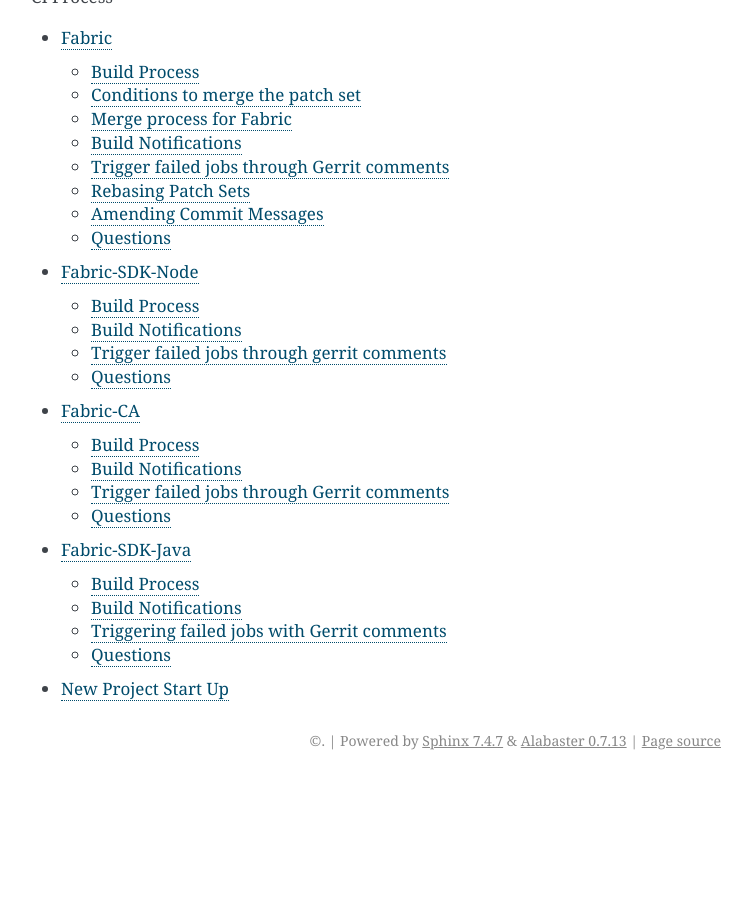
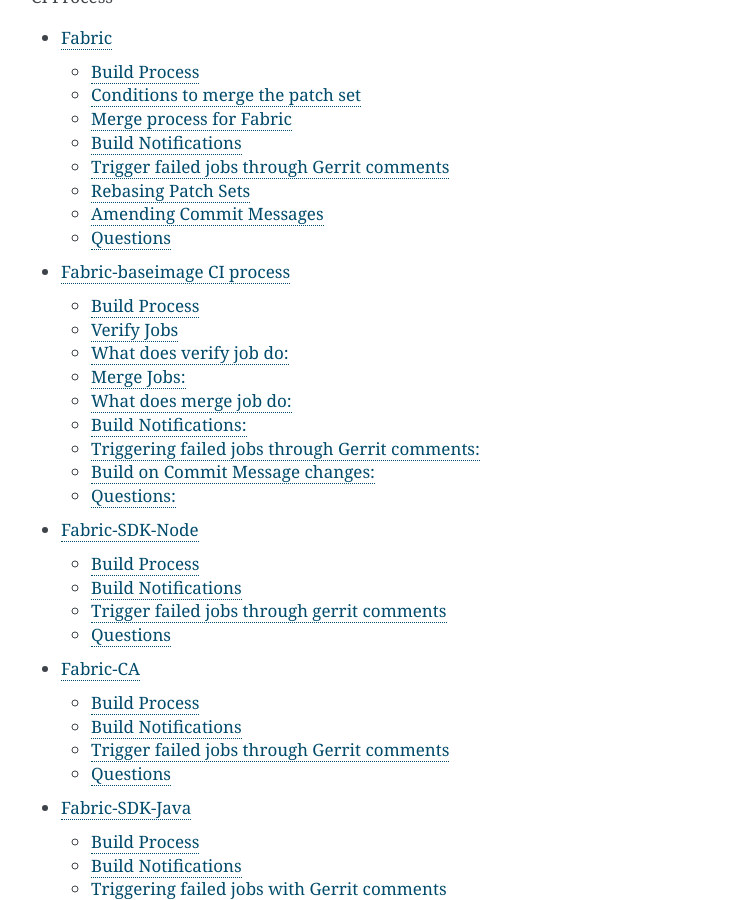
Before and after one commit to hyperledger-archives/ci-management, a Sphinx documentation site: the page built from docs/index.rst, in a window 1280 px wide and 900 px high, scrolled down 2819 px. Shown: the whole window, without its empty margins (389-1141 px from the left). Built offline with Sphinx 7.4.7, drawn with Linux system fonts in a browser that asks for light colours; before the commit the page ends 3599 px from its top, so only the background shows below that; some of the changed lines change nothing that is shown.

Commit message:
Baseimage CI process documentation
Change-Id: I6ccc9368cb4c2ffcea7a987f1e0dccb423422308
Signed-off-by: vijaypunugubati <vijaypunugubati@gmail.com>

`````diff
--- a/docs/index.rst
+++ b/docs/index.rst
@@ -104,6 +104,7 @@
    :caption: CI Process
 
    source/fabric_ci_process
+   source/fabric_baseimage
    source/fabric_sdk_node_process
    source/fabric_ca_process
    source/fabric_sdk_java_process
--- /dev/null
+++ b/docs/source/fabric_baseimage.rst
@@ -0,0 +1,126 @@
+Fabric-baseimage CI process
+===========================
+
+This document explain the CI process for the **fabric-baseimage** repository. The
+following advances clarifies the execution process when a patch set is submitted to the Fabric
+-baseimage repository.
+
+At whatever point a patch set is submitted to the fabric-baseimage repository, Jenkins
+triggers the CI build process to test and validate the patch set. The fabric-baseimage
+CI **verify and merge** jobs are configured to test patch set in the
+jenkins environment.
+
+The Hyperledger Fabric (and associated) projects utilize various tools
+and workflows for continuous integration. Fabric-baseimage CI is
+currently utilizing the following revisions in the **Master** branch.
+
+**Master:**
+
+-  GO version:(e.g. v1.11.1)
+   https://github.com/hyperledger/fabric-baseimage/blob/master/scripts/common/setup.sh
+
+-  NODE version: 8.11.3
+
+If you are interested to know more details about fabric-baseimage CI process, Please click the link
+: `fabric-baseimage <https://jenkins.hyperledger.org/view/fabric-baseimage/>`__,
+
+We create JJBs (Jenkins Job Builder files) in YAML format to configure Jenkins jobs. <https://github.com/hyperledger/ci-management/tree/master/jjb/fabric-baseimage/>`__
+JJBs have a adaptable templating framework, so making numerous jobs with a common
+configuration is direct. You can find more insights regarding Jenkins Job
+Builder on `the JJB webpage <https://docs.openstack.org/infra/jenkins-job-builder/>`__.
+
+Build Process
+^^^^^^^^^^^^^^
+At the point when a patch set is submitted to the `Fabric-baseimage <https://jenkins.hyperledger.org/view/fabric-baseimage/>`__
+repository, the Hyperledger Community CI server (Jenkins) triggers **Verify**
+jobs on **x86_64 and s390x** platforms using the patch set’s parent commit which may or may
+not be the latest commit on **fabric-baseimage**. Let's see what we do in verify jobs.
+
+Verify Jobs
+^^^^^^^^^^^^
+Jenkins trigger below two jobs on patch set submission.
+-  `fabric-baseimage-verify-docker-x86_64 <https://jenkins.hyperledger.org/view/fabric-baseimage/job/fabric-baseimage-verify-docker-x86_64/>`__
+-  `fabric-baseimage-verify-docker-s390x <https://jenkins.hyperledger.org/view/fabric-baseimage/job/fabric-baseimage-verify-docker-s390x/>`__
+
+What does verify job do:
+^^^^^^^^^^^^^^^^^^^^^^^^
+The verify job builds the baseimages (baseimage, basejvm, baseos) and furthermore builds the third-party images
+(Kafka, Zookeeper, CouchDB) in the CI job by executing the following make targets.
+
+``make docker`` -- Builds the baseimages
+``make dependent-images`` -- Builds the third-party images
+
+After the patchset is verified successfully, jenkins sends +1 vote back to gerrit patchset if not sends -1 on the patchset.
+Please refer the below section to re-trigger/re-verify the specific failed job.
+
+.. figure:: ./images/baseimageverify.png
+   :alt: Views
+
+   Views
+
+After the patch is successfully verified by the Jenkins, the maintainer gives +2 and click on submit button to merge the patchset.
+This trigger's the merge jobs.
+
+Merge Jobs:
+^^^^^^^^^^^
+Jenkins trigger's the below merge jobs.
+
+-  `fabric-baseimage-merge-docker-x86_64 <https://jenkins.hyperledger.org/view/fabric-baseimage/job/fabric-baseimage-merge-docker-x86_64/>`__
+-  `fabric-baseimage-merge-docker-s390x <https://jenkins.hyperledger.org/view/fabric-baseimage/job/fabric-baseimage-merge-docker-s390x/>`__
+
+.. figure:: ./images/baseimagemerge.png
+   :alt: Views
+
+   Views
+
+What does merge job do:
+^^^^^^^^^^^^^^^^^^^^^^^
+The merge job builds the baseimages (baseimage, basejvm, baseos) and third-party images (Kafka, Zookeeper, CouchDB) by using make targets.
+the merge jobs also verifies the unit-tests and  byfn tests by building the fabric and fabric-ca docker images based on the baseimages and third-party images which are created in the previous step. This is to ensure the latest baseimage code will work as expected on the baseimage dependent repositories.
+
+The script executes the below commands:
+
+- ``make docker````make dependent-images`` and tag the images with the fabric-baseimage BASE_VERSION. Ex. docker tag hyperledger/fabric-baseimage hyperledger/fabric-baseimage:$ARCH-$BASE_VERSION.
+- Clone the fabric and fabric-ca repositories and update the BASEIMAGE_RELEASE version to the tagged baseimage version.
+- After update the BASEIMAGE_RELEASE, the script executes the below commands.
+     ``basic-checks`` -- Checks license linter spelling
+     ``docker`` -- Builds the fabric images
+     ``release-clean`` -- Clean the binaries from the host platform
+     ``release`` -- builds release packages for the host platform
+     ``unit-tests`` -- run the unit-tests
+
+- Clone the fabric-samples repository and then checks out to the master branch. Execute ``byfn and eyfn`` tests with (default, custom channel, couchdb and nodejs chaincode).
+
+See the CI script here:<https://github.com/hyperledger/ci-management/blob/master/jjb/fabric-samples/shell/include-raw-fabric-samples-byfn-e2e.sh>`__
+Jenkins sends build result back to patchset.Though the build result will not update the existing patchset vote value but you can see the build result on the patchset history.
+
+Build Notifications:
+^^^^^^^^^^^^^^^^^^^^
+Jenkins sends the build failure email notifications to the CI team.
+
+Triggering failed jobs through Gerrit comments:
+^^^^^^^^^^^^^^^^^^^^^^^^^^^^^^^^^^^^^^^^^^^^^^^
+Re-triggering builds is possible with the existing Jenkins configuration by posting a comment on
+the Gerrit patch set, which will re-trigger a explicit job.
+Follow the below steps:
+
+Step 1: Open the Gerrit patch set for which you want to reverify the build
+
+Step 2: Click on **Reply**, then type one of the below comments and
+click on **Post** button.
+
+   ``reverify``   - Triggers fabric-baseimage-verify-docker-x86_64 & fabric-baseimage-verify-docker-s390x CI job,
+   ``reverify-x`` - Triggers fabric-baseimage-verify-docker-x86_64 only,
+   ``reverify-z`` - Triggers fabric-baseimage-verify-docker-s390x only,
+   ``remerge``    - Triggers fabric-baseimage-merge-docker-x86_64 & fabric-baseimage-merge-docker-s390x CI job
+
+Note: Developers have to check the result of the failed job before they re-trigger the job.
+
+Build on Commit Message changes:
+^^^^^^^^^^^^^^^^^^^^^^^^^^^^^^^^
+With the existing Jenkins job configuration, Jenkins will not trigger jobs on commit message changes.e
+
+Questions:
+^^^^^^^^^^
+If you see any build failures please create bug/task in hyperledger fabric-baseimage JIRA project. Also please reach out to CI team in https://chat.hyperledger.org/channel/ci-pipeline or
+https://chat.hyperledger.org/channel/fabric-ci RC channels for any clarifications..
`````
Also changed, not shown: docs/source/images/baseimagemerge.png (added), docs/source/images/baseimageverify.png (added), 2 other files.
